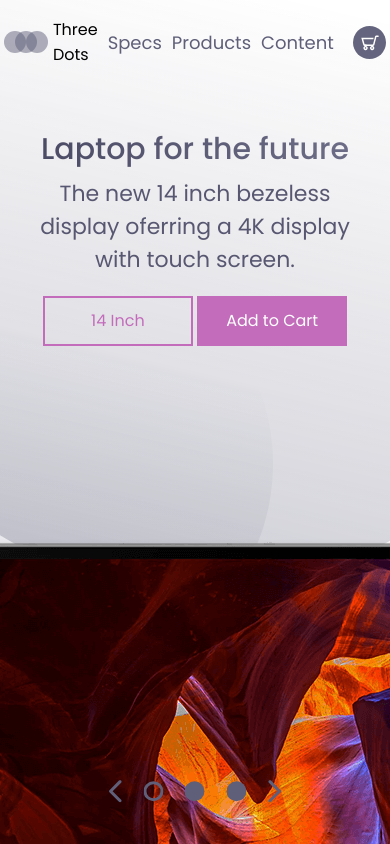
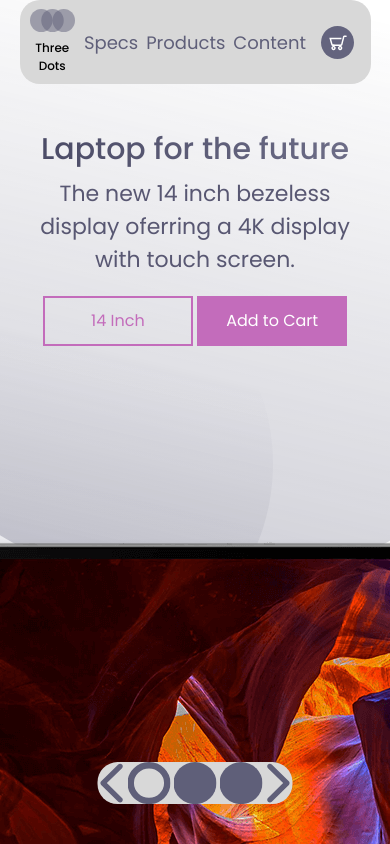
Before and after one commit to VictorS8/LandingPage, a plain HTML site: page index.html in a window 390 px wide. Shown: the top 844 px of the page. Drawn offline with Linux system fonts and the light colour scheme.

Commit message:
WebLandingPage 0.2.0

```diff
--- a/index.html
+++ b/index.html
@@ -14,7 +14,7 @@
   <body>
     <header>
       <div class="logo-container">
-        <img src="./img/logo.svg" alt="logo" />
+        <img class="logo-photo" src="./img/logo.svg" alt="logo" />
         <h4 class="logo">Three Dots</h4>
       </div>
       <nav>
--- a/style.css
+++ b/style.css
@@ -13,10 +13,13 @@ button {
 }
 
 header {
+  border-radius: 20px;
+  background-color: #d8d8d8;
   display: flex;
-  width: 98%;
+  width: 95%;
   height: 10vh;
   margin: auto;
+  padding: 30px;
   align-items: center;
 }
 
@@ -28,11 +31,13 @@ header {
 
 .logo-container {
   flex: 1;
+  align-items: center;
+  text-align: center;
 }
 
 .logo {
-  font-weight: 400;
-  margin: 5px;
+  padding: 10px;
+  font-weight: 500;
 }
 
 nav {
@@ -40,20 +45,21 @@ nav {
 }
 
 .nav-links {
-  justify-content: space-around;
+  justify-content: space-evenly;
   list-style: none;
+  font-weight: 100;
 }
 
 .nav-link {
   color: #5f5f79;
   font-size: 18px;
   text-decoration: none;
-  padding: 5px;
+  padding: 4px;
 }
 
 .cart {
   flex: 1;
-  justify-content: flex-end;
+  justify-content: center;
 }
 
 .presentation {
@@ -147,7 +153,10 @@ nav {
 }
 
 .laptop-select {
+  border-radius: 20px;
+  background-color: #d8d8d8;
   width: 15%;
+  height: 5%;
   display: flex;
   justify-content: space-around;
   position: absolute;
@@ -166,6 +175,20 @@ nav {
 }
 
 @media screen and (max-width: 1024px) {
+  header {
+    width: 90%;
+    padding: 5px;
+  }
+  .logo-container {
+    display: block;
+  }
+  .logo-photo {
+    width: 45px;
+  }
+  .logo {
+    padding: 0px 5px 0px 5px;
+    font-size: 12px;
+  }
   .presentation {
     flex-direction: column;
   }
```
